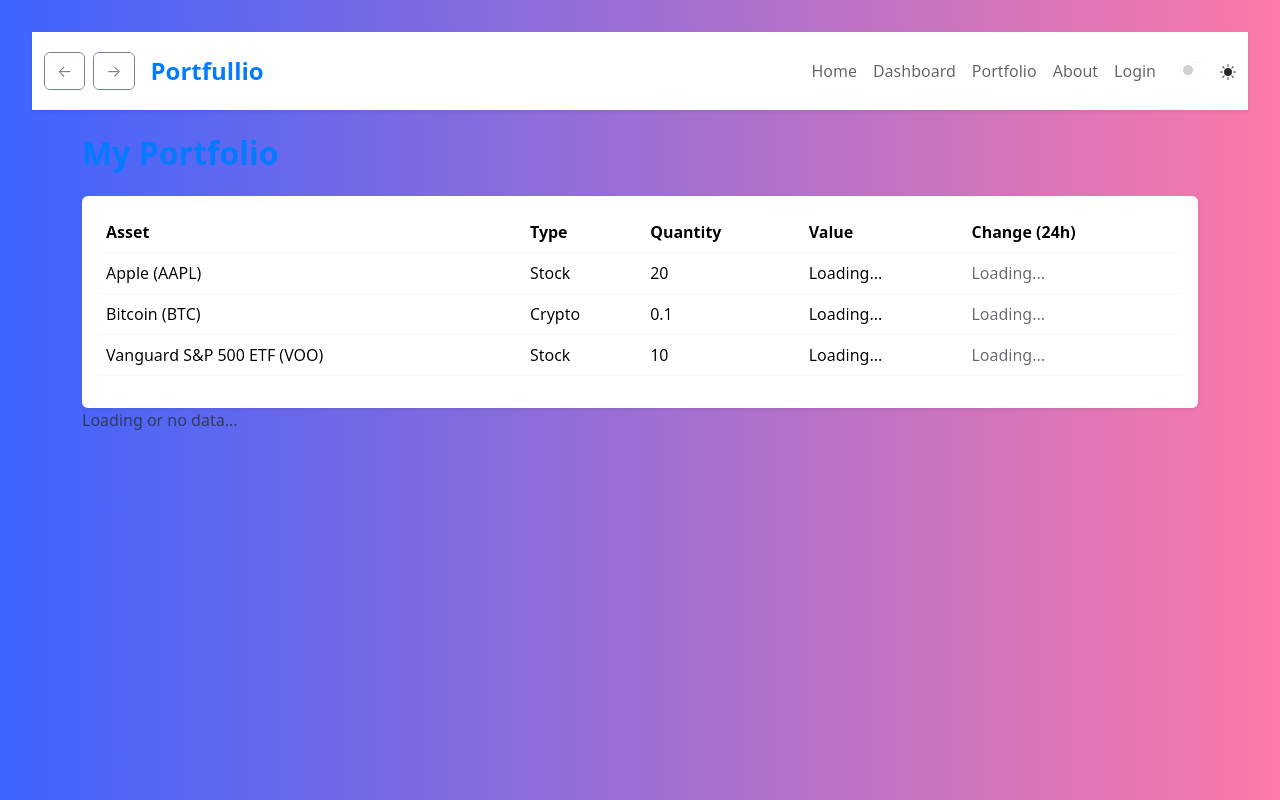
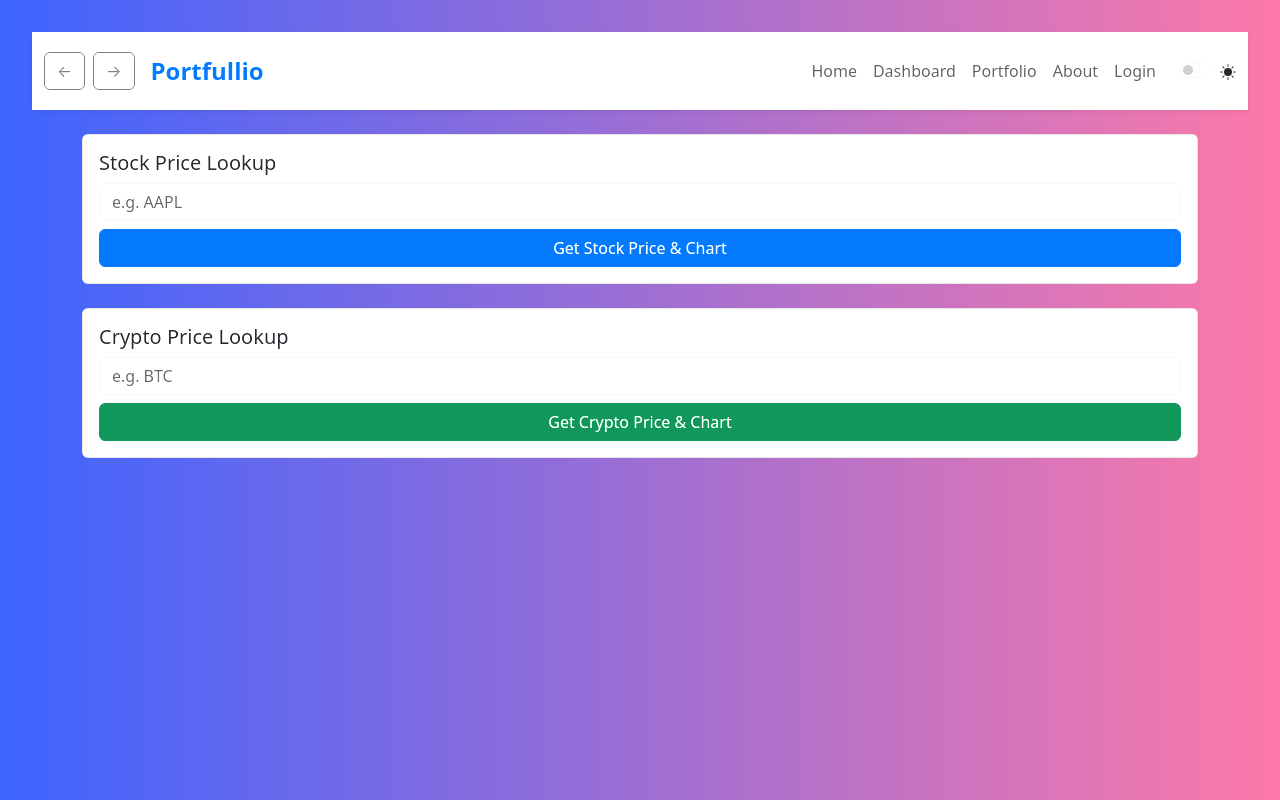
Before and after one commit to alec121212/Portfullio, a React (Vite) app in the folder portfullio/: page /portfolio in a window 1280 px wide. Built offline with nearby package versions, Linux system fonts and the light colour scheme; no server answers; sample sign-in values are in the browser's storage.

Commit message:
can lookup crypto and nyse

```diff
--- a/portfullio/src/pages/Portfolio.jsx
+++ b/portfullio/src/pages/Portfolio.jsx
@@ -1,176 +1,180 @@
-// src/pages/Portfolio.jsx
 import React, { useState, useEffect } from "react";
-import { Table, Card } from "react-bootstrap";
+import { Card } from "react-bootstrap";
 import axios from "axios";
-import {LineChart, Line, XAxis, YAxis, Tooltip,
-        ResponsiveContainer, CartesianGrid, } from "recharts";
+import {
+  LineChart,
+  Line,
+  XAxis,
+  YAxis,
+  Tooltip,
+  ResponsiveContainer,
+  CartesianGrid,
+} from "recharts";
 
 const Portfolio = () => {
+  const [stockSymbol, setStockSymbol] = useState("");
+  const [cryptoSymbol, setCryptoSymbol] = useState("");
+  const [stockPrice, setStockPrice] = useState(null);
+  const [cryptoPrice, setCryptoPrice] = useState(null);
+  const [stockChartData, setStockChartData] = useState([]);
+  const [cryptoChartData, setCryptoChartData] = useState([]);
+  const [stockError, setStockError] = useState(null);
+  const [cryptoError, setCryptoError] = useState(null);
+  const [chartData, setChartData] = useState([]);
 
-  const userJohnAssets = [
-    { ticker: 'AAPL', name:'Apple', quantity: 20 },
-    { ticker: 'BTC', name:'Bitcoin', quantity: 0.1 },
-    { ticker: 'VOO', name:'Vanguard S&P 500 ETF', quantity: 10 },
-  ];
+  const delay = (ms) => new Promise((resolve) => setTimeout(resolve, ms));
 
-                const [symbol, setSymbol] = useState('');
-                const [price, setPrice] = useState({});
-                const [percentChange, setPercentChange] = useState({});
-                const [error, setError] = useState(null);
-                const [chartData, setChartData] = useState([]);
-                const delay = (ms) => new Promise(resolve => setTimeout(resolve, ms)); // Space out requests
-                useEffect(() => {
-                  const fetchPrice = async () => {
-                    // For Portfolio value and percent change
-                    const newPrices = {};
-                    const newPercentChanges = {}
+  const fetchAssetData = async (symbol) => {
+    try {
+      console.log("Fetching asset data for:", symbol);
 
-                    // For day chart
-                    const portfolioData = {};
-                    const datesSet = new Set();
+      // Format symbol for API query
+      const querySymbol = symbol.includes("-") ? `BINANCE:${symbol}USDT` : symbol;
 
-                    try {
-                      for (const asset of userJohnAssets) {
-                        let symbol = asset.ticker;
-                        const isCrypto = (ticker) => {
-                          const cryptoTickers = ['BTC', 'ETH', 'DOGE', 'SOL', 'ADA', 'XRP', 'BNB'];
-                          return cryptoTickers.includes(ticker.toUpperCase());
-                        };
+      const assetRes = await axios.get(
+        `http://localhost:5000/api/finnhub/asset/${querySymbol}`
+      );
+      console.log("Asset response:", assetRes.data);
 
-                        const isCryptoAsset = isCrypto(asset.ticker);
-                        if (isCryptoAsset) {
-                          symbol = `BINANCE:${asset.ticker}USDT`;
-                        }
+      const price = assetRes.data.c;
 
-                        const url = `http://localhost:5000/api/finnhub/asset/${symbol}`;
-                        const response = await axios.get(url);
-                        console.log(`Response for ${symbol}:`, response.data);
-                        newPrices[asset.ticker] = Number(response.data.c);
+      const chartSymbol = symbol;
+      const chartRes = await axios.get(
+        `http://localhost:5000/api/finnhub/stock/${chartSymbol}/historyUnlimited`
+      );
+      console.log("Chart response:", chartRes.data);
 
-                        // Calculate percent change
-                        const currentPrice = Number(response.data.c);
-                        const previousClose = Number(response.data.pc);
-                        const percentChange = previousClose
-                        ? ((currentPrice - previousClose) / previousClose) * 100
-                        : 0;
-                        newPercentChanges[asset.ticker] = Number(percentChange);
+      const formattedChart = chartRes.data.map((entry) => ({
+        date: entry.date,
+        price: entry.price,
+      }));
 
-                        // For charting
-                        if (isCrypto) {
-                          symbol = `${asset.ticker}-USD`;
-                        }
-                        const res = await axios.get(`http://localhost:5000/api/finnhub/stock/${symbol}/history`);
+      return { price, chart: formattedChart };
+    } catch (err) {
+      console.error("Error fetching data:", err);
+      throw err;
+    }
+  };
 
-                        symbol = isCryptoAsset ? `${asset.ticker}-USD` : asset.ticker;
-                        console.log(`Response for ${symbol}:`, res.data);
-                        const history = res.data;
-                        history.forEach(entry => {
+  const handleCryptoLookup = async (symbol) => {
+    try {
+      symbol = `${symbol}-USD`;
+      const { price, chart } = await fetchAssetData(symbol);
+      setCryptoPrice(price);
+      setCryptoChartData(chart);
+      setCryptoError(null);
+    } catch {
+        setCryptoError("Failed to load crypto data");
+        setCryptoPrice(null);
+        setCryptoChartData([]);
+    }
+  };
+  const handleLookup = async (symbol) => {
+    try {
+      const { price, chart } = await fetchAssetData(symbol);
+      setStockPrice(price);
+      setStockChartData(chart);
+      setStockError(null);
+    } catch {
+      setStockError("Failed to load stock data");
+      setStockPrice(null);
+      setStockChartData([]);
+    }
+  };
 
-                          const value = entry.price * asset.quantity;
-                          const date = entry.date;
-
-                          if (!datesSet.has(date)) datesSet.add(date);
-                          if (!portfolioData[date]) {
-                            portfolioData[date] = 0;
-                          }
-                          portfolioData[date] += value;
-                        });
-                      }
-                      // Also for charting
-                      const formatted = Array.from(datesSet)
-                      .sort((a, b) => new Date(a) - new Date(b)) // Sort by actual date
-                      .map(date => ({
-                        date,
-                        totalValue: Number(portfolioData[date].toFixed(2)),
-                      }));
-                      setChartData(formatted);
-
-                      setPrice(newPrices);
-                      setPercentChange(newPercentChanges);
-
-                      setError(null);
-                    } catch (err) {
-                      console.error('Error fetching prices:', err);
-                      setError('Failed to load asset prices');
-                    }
-                    await delay(750); // space requests out
-                  };
-                  fetchPrice();
-                  const interval = setInterval(fetchPrice, 4000); // Pulls prices every 4 seconds
-                  return () => clearInterval(interval);
-                }, []);
-
-                const getChangeClass = (change) => {
-                  if (change > 0) return 'text-success';
-                  if (change < 0) return 'text-danger';
-                  return 'text-muted';
-                };
   return (
     <div className="container">
-      <h2 className="fw-bold mb-4 text-primary">My Portfolio</h2>
-      <Card className="shadow-sm border-0">
-      <Card.Body>
-          <Table hover responsive>
-            <thead>
-              <tr>
-                <th>Asset</th>
-                <th>Type</th>
-                <th>Quantity</th>
-                <th>Value</th>
-                <th>Change (24h)</th>
-              </tr>
-            </thead>
-            <tbody>
-              {userJohnAssets.map((asset, index) => {
-                // Hardcoded type for now
-                let type = 'Stock';
-                if (asset.ticker === 'BTC') type = 'Crypto';
-
-                return (
-                  <tr key={index}>
-                    <td>{asset.name} ({asset.ticker})</td>
-                    <td>{type}</td>
-                    <td>{asset.quantity}</td>
-                    <td> {typeof price[asset.ticker] === 'number'
-                          ? `$${(price[asset.ticker] * asset.quantity).toFixed(2)}`
-                          : 'Loading...'}</td>
-                    <td className={getChangeClass(percentChange[asset.ticker])}>{typeof percentChange[asset.ticker] === 'number'
-                          ? `${(percentChange[asset.ticker]).toFixed(2)}%`
-                          : 'Loading...'}
-                        </td>
-                  </tr>
-                );
-              })}
-            </tbody>
-          </Table>
-        </Card.Body>
-      </Card>
-      <div style={{ width: "100%", height: "300px" }}>
-        {chartData.length === 0 ? (
-          <p className="text-muted">Loading or no data...</p>
-        ) : (
-          <ResponsiveContainer width="100%" height="120%">
-            <LineChart data={chartData}>
+      {/* === Stock Lookup === */}
+      <Card className="p-3 mb-4">
+        <h5>Stock Price Lookup</h5>
+        <input
+          type="text"
+          placeholder="e.g. AAPL"
+          value={stockSymbol}
+          onChange={(e) => setStockSymbol(e.target.value.toUpperCase())}
+          className="form-control mb-2"
+        />
+        <button
+          className="btn btn-primary"
+          onClick={() => handleLookup(stockSymbol)}
+        >
+          Get Stock Price & Chart
+        </button>
+        {stockError && <p className="text-danger mt-2">{stockError}</p>}
+        {stockPrice !== null && (
+          <p className="mt-2">
+            Current Price for {stockSymbol.toUpperCase()}: ${stockPrice}
+          </p>
+        )}
+        {stockChartData.length > 0 && (
+          <ResponsiveContainer width="100%" height={250}>
+            <LineChart data={stockChartData}>
               <CartesianGrid strokeDasharray="3 3" />
               <XAxis dataKey="date" />
               <YAxis
                 domain={[
                   (dataMin) => Math.max(0, dataMin * 0.997),
-                  (dataMax) => dataMax * 1.003
+                  (dataMax) => dataMax * 1.003,
                 ]}
               />
               <Tooltip />
               <Line
                 type="monotone"
-                dataKey="totalValue"
-                stroke="#00b894"
+                dataKey="price"
+                stroke="#0984e3"
                 strokeWidth={2}
                 dot={false}
               />
             </LineChart>
           </ResponsiveContainer>
         )}
-      </div>
+      </Card>
+
+      {/* === Crypto Lookup === */}
+      <Card className="p-3 mb-4">
+        <h5>Crypto Price Lookup</h5>
+        <input
+          type="text"
+          placeholder="e.g. BTC"
+          value={cryptoSymbol}
+          onChange={(e) => setCryptoSymbol(e.target.value.toUpperCase())}
+          className="form-control mb-2"
+        />
+        <button
+          className="btn btn-success"
+          onClick={() => handleCryptoLookup(cryptoSymbol)}
+        >
+          Get Crypto Price & Chart
+        </button>
+        {cryptoError && <p className="text-danger mt-2">{cryptoError}</p>}
+        {cryptoPrice !== null && (
+          <p className="mt-2">
+            Current Price for {cryptoSymbol.toUpperCase()}: ${cryptoPrice}
+          </p>
+        )}
+        {cryptoChartData.length > 0 && (
+          <ResponsiveContainer width="100%" height={250}>
+            <LineChart data={cryptoChartData}>
+              <CartesianGrid strokeDasharray="3 3" />
+              <XAxis dataKey="date" />
+              <YAxis
+                domain={[
+                  (dataMin) => Math.max(0, dataMin * 0.997),
+                  (dataMax) => dataMax * 1.003,
+                ]}
+              />
+              <Tooltip />
+              <Line
+                type="monotone"
+                dataKey="price"
+                stroke="#00cec9"
+                strokeWidth={2}
+                dot={false}
+              />
+            </LineChart>
+          </ResponsiveContainer>
+        )}
+      </Card>
     </div>
   );
 };
```
Also changed, not shown: 2 other files (tests, documents, lock files or other folders).
